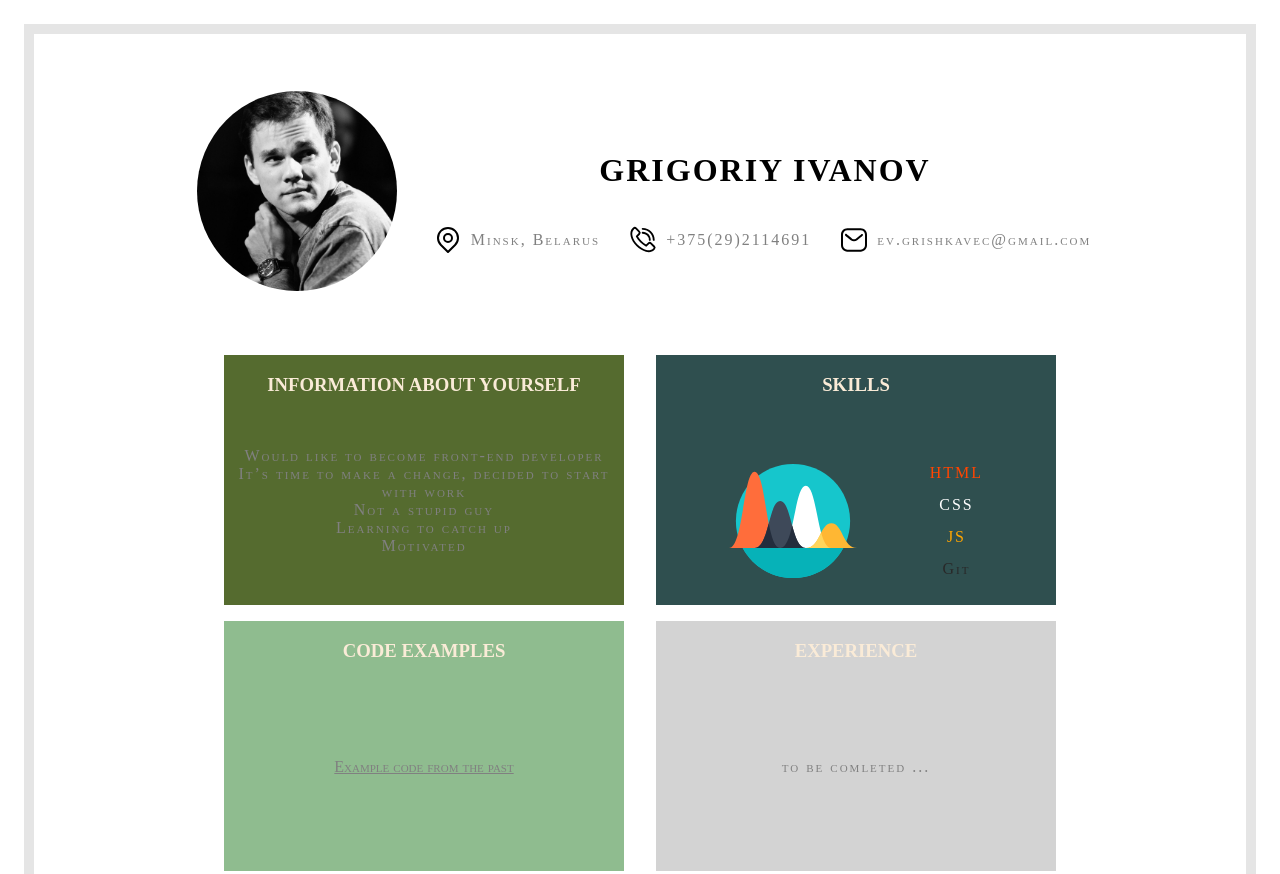
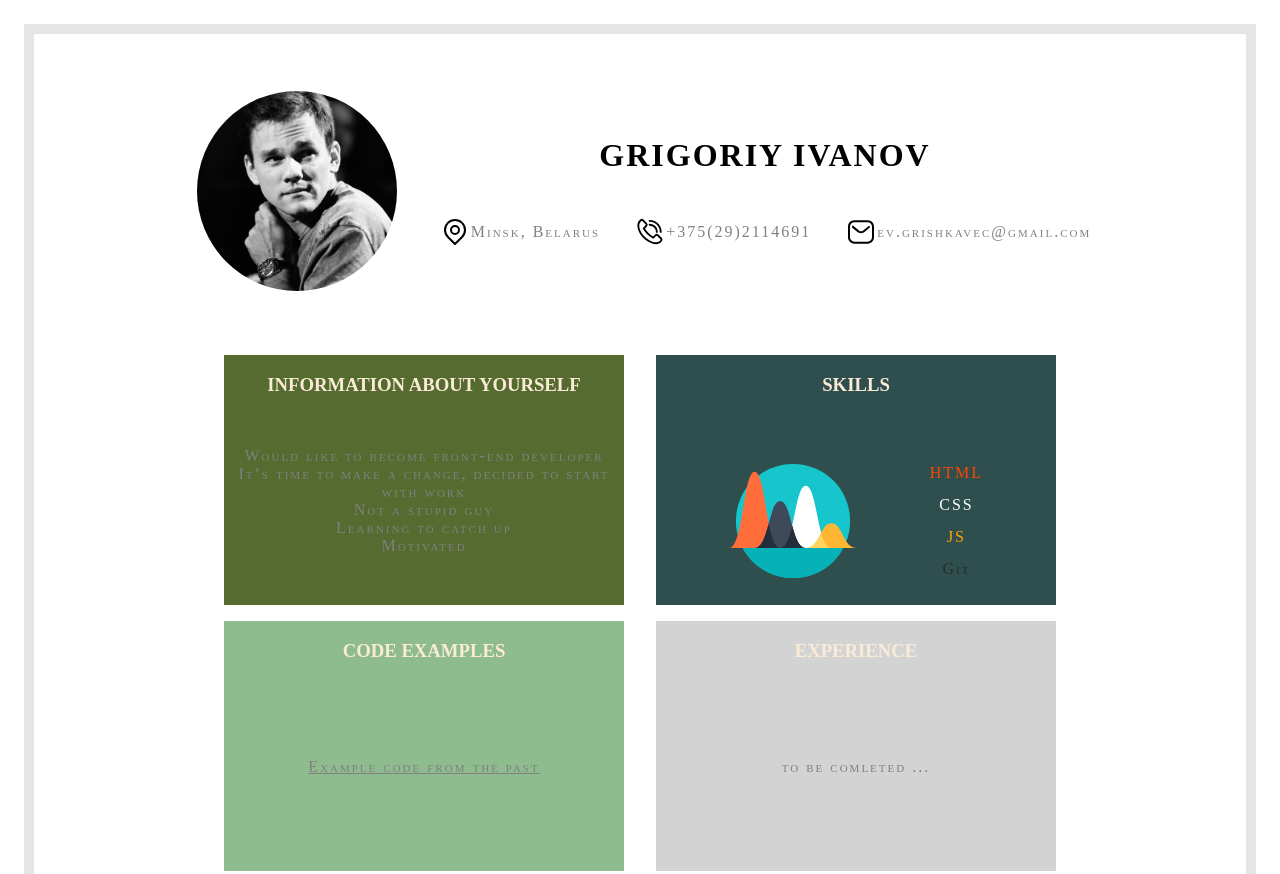
Before and after one commit to Grigoriy-iv/rsschool-cv, a plain HTML site: page index.html in a window 1280 px wide. Shown: the top 874 px of the page. Drawn offline with Linux system fonts and the light colour scheme.

Commit message:
feat: replace blocks with a list

```diff
--- a/index.html
+++ b/index.html
@@ -14,37 +14,56 @@
       </div>
       <div>
         <h1>Grigoriy Ivanov</h1>
-        <div class="profile">
-          <div class="box">
-            <img src="images/ico/map.svg" class="img_ico" alt="marker map" />
-            <p>Minsk, Belarus</p>
-          </div>
-          <div class="box">
-            <img src="images/ico/phone.svg" class="img_ico" alt="phone" />
-            <p>+375(29)2114691</p>
-          </div>
-          <div class="box">
-            <img src="images/ico/mail.svg" class="img_ico" alt="e-mail" />
-            <p>ev.grishkavec@gmail.com</p>
-          </div>
-        </div>
+        <ul class="profile">
+          <li class="profile_li">
+            <a
+              ><img
+                src="images/ico/map.svg"
+                class="img_ico"
+                alt="marker map"
+              />Minsk, Belarus</a
+            >
+          </li>
+          <li class="profile_li">
+            <a
+              ><img
+                src="images/ico/phone.svg"
+                class="img_ico"
+                alt="phone"
+              />+375(29)2114691</a
+            >
+          </li>
+          <li class="profile_li">
+            <a
+              ><img
+                src="images/ico/mail.svg"
+                class="img_ico"
+                alt="e-mail"
+              />ev.grishkavec@gmail.com</a
+            >
+          </li>
+        </ul>
       </div>
     </header>
     <main>
       <div class="card_info">
         <h3>Information about yourself</h3>
         <p>
-          Would like to become front-end developer</br>
-          It’s time to make a change, decided to start with work</br>
-          Not a stupid guy</br>
-          Learning to catch up</br>
+          Would like to become front-end developer<br />
+          It’s time to make a change, decided to start with work<br />
+          Not a stupid guy<br />
+          Learning to catch up<br />
           Motivated
         </p>
       </div>
       <div class="card_skills">
         <h3>Skills</h3>
         <div class="skills_graph">
-          <img src="images/ico/graph.svg" class="img_graph" alt="skills graph">
+          <img
+            src="images/ico/graph.svg"
+            class="img_graph"
+            alt="skills graph"
+          />
           <div>
             <p class="html">HTML</p>
             <p class="css">CSS</p>
--- a/style.css
+++ b/style.css
@@ -28,13 +28,24 @@ h1 {
   display: flex;
   flex-wrap: wrap;
   justify-content: center;
+  padding: 0;
 }
-.box {
+.profile_li {
   display: flex;
   align-items: center;
   margin: 0 10px;
 }
 p {
+  margin: 0;
+  padding: 7px;
+  font-variant-caps: petite-caps;
+  letter-spacing: 2px;
+  color: gray;
+}
+a {
+  display: flex;
+  align-items: center;
+  justify-content: center;
   margin: 0;
   padding: 7px;
   font-variant-caps: petite-caps;
@@ -72,6 +83,9 @@ main {
   margin: 0 16px 16px 16px;
   text-align: center;
   background-color: darkseagreen;
+}
+.card_code a {
+  align-items: flex-start;
 }
 .card_experience {
   display: grid;
@@ -125,7 +139,3 @@ h3 {
 .git {
   color: rgb(41, 41, 41);
 }
-a {
-  font-variant-caps: petite-caps;
-  color: gray;
-}
```
